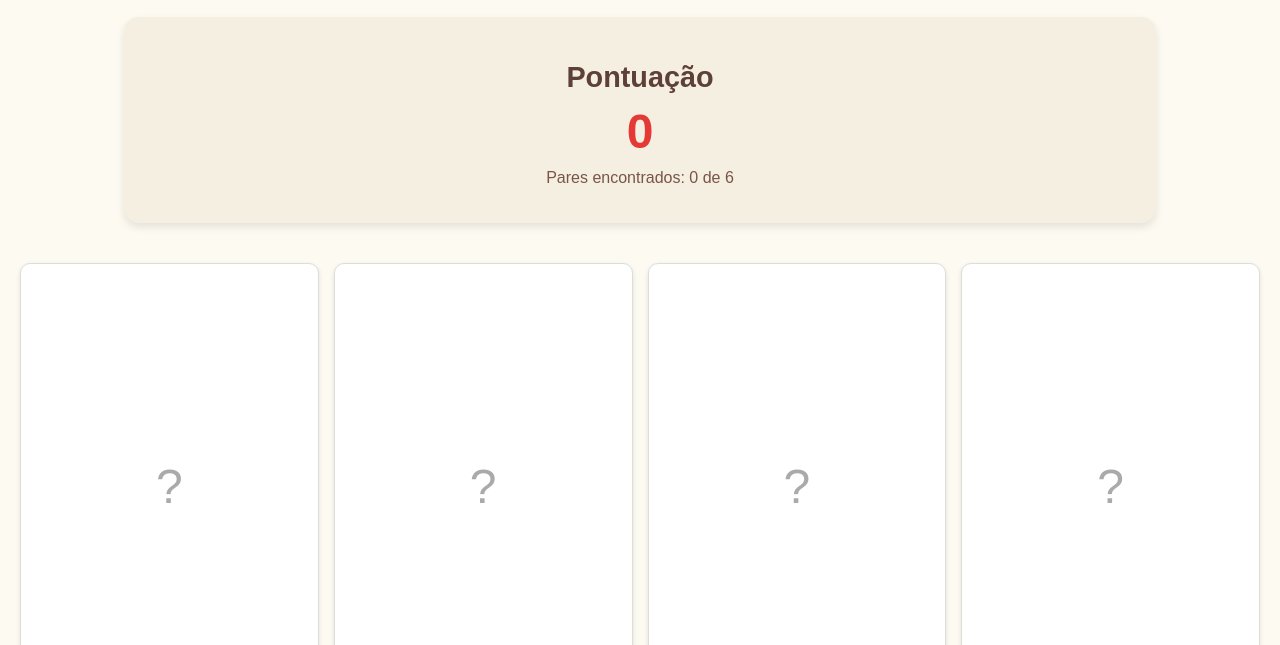
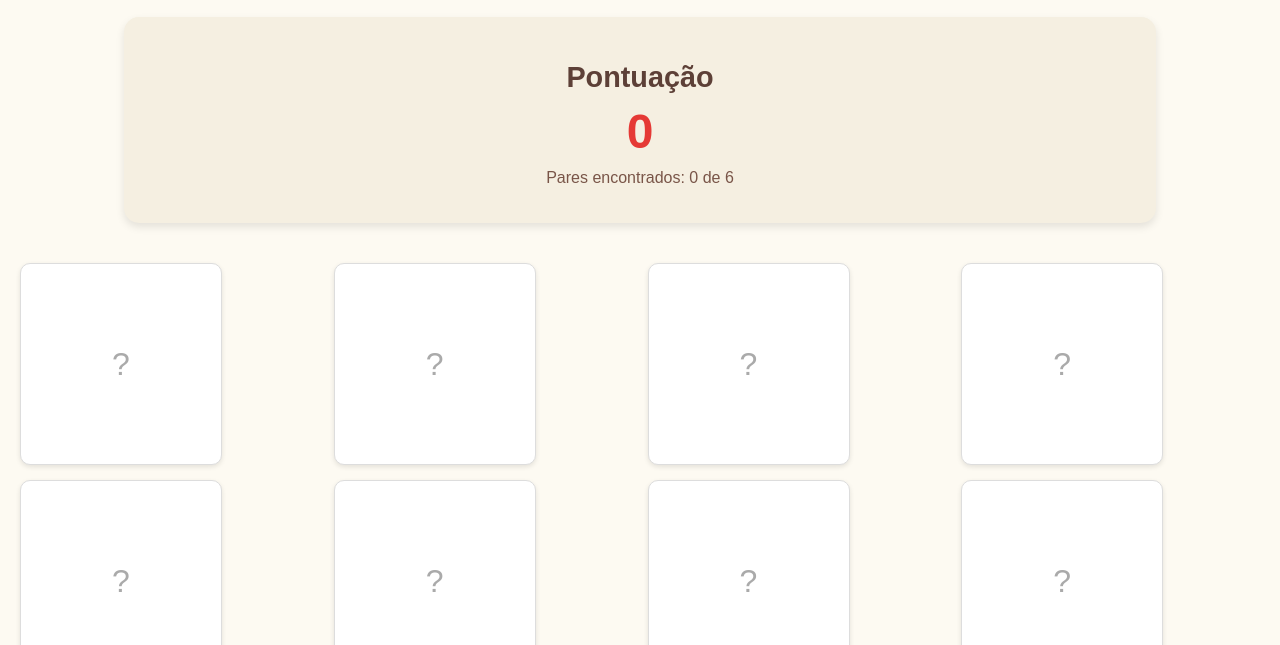
Before and after one commit to antonestark/jogo-da-memoria, a plain HTML site: page index.html in a window 1280 px wide. Shown: the part 155-800 px from the top of the page. Drawn offline with Linux system fonts and the light colour scheme.

Commit message:
Adjust card size to 200x200px

```diff
--- a/styles.css
+++ b/styles.css
@@ -74,11 +74,12 @@ h1 {
     border: 1px solid #ddd;
     border-radius: 10px;
     box-shadow: 0 2px 5px rgba(0, 0, 0, 0.1);
-    aspect-ratio: 2 / 3; /* Proporção de carta de baralho */
+    width: 200px; /* Adjusted size */
+    height: 200px; /* Adjusted size */
     display: flex;
     justify-content: center;
     align-items: center;
-    font-size: 3rem;
+    font-size: 2em; /* Adjusted font size */
     color: #aaaaaa; /* Cinza */
     cursor: pointer;
     transition: transform 0.2s ease-in-out;
```
